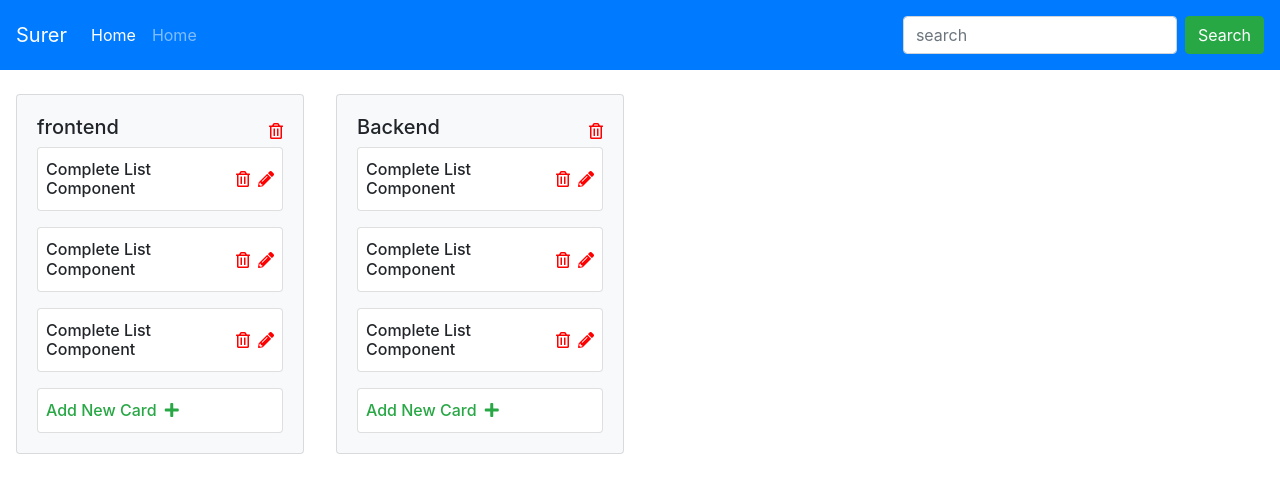
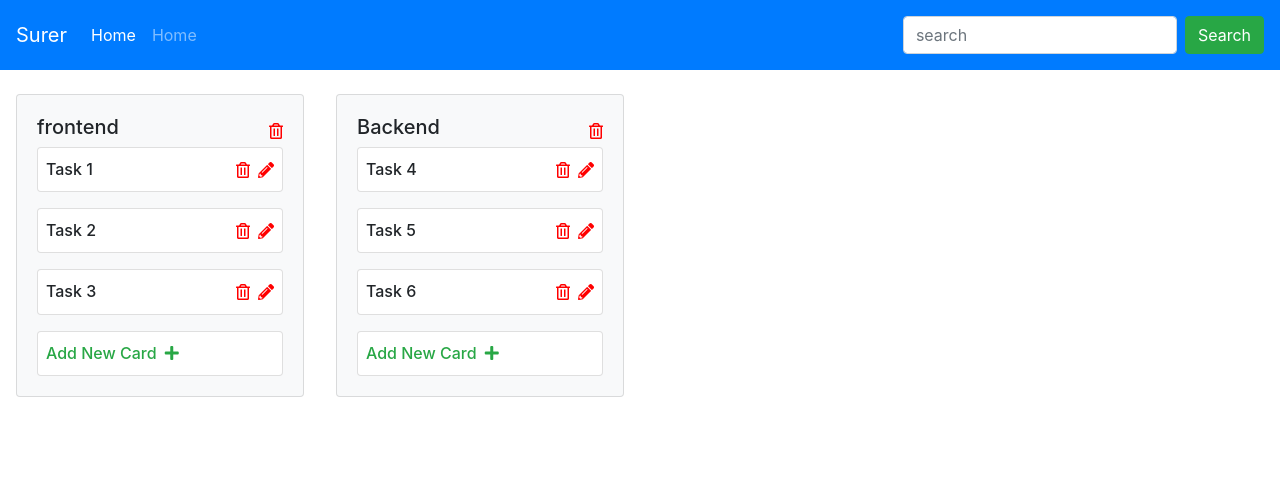
Before and after one commit to kyrogex1/surer, a React (Create React App) app: page / in a window 1280 px wide. Shown: the top 492 px of the page. Built offline with nearby package versions, Linux system fonts and the light colour scheme.

Commit message:
Implemented DragDrop

```diff
--- a/package.json
+++ b/package.json
@@ -8,6 +8,7 @@
     "@testing-library/user-event": "^12.8.3",
     "bootstrap": "^4.6.0",
     "react": "^17.0.2",
+    "react-beautiful-dnd": "^13.1.0",
     "react-bootstrap": "^1.5.2",
     "react-dom": "^17.0.2",
     "react-scripts": "4.0.3",
--- a/src/components/BoardCard.js
+++ b/src/components/BoardCard.js
@@ -1,5 +1,6 @@
 import React, { useState } from 'react';
 import { Modal, Button } from 'react-bootstrap';
+import { Draggable } from 'react-beautiful-dnd';
 
 const BoardCard = props => {
 
@@ -9,8 +10,8 @@ const BoardCard = props => {
 
     const handleOnEditClick = () => {
         setShow(true);
-        setNewTitle(props.cardTitle);
-        setNewDescription(props.cardDescription);
+        setNewTitle(props.card.title);
+        setNewDescription(props.card.description);
     }
 
     const handleOnEditSave = () => {
@@ -24,21 +25,35 @@ const BoardCard = props => {
         }
     }
 
-    return (
-        <React.Fragment>
-            <div class="card mb-3 p-2">
-                <div class="d-flex">
-                    <h6 class="card-title my-1 mr-auto">{props.cardTitle}</h6>
-                    <i class="far fa-trash-alt my-auto"
+    const draggableFunc = (provided, snapshot) => {
+        return (
+            <div
+            className={`card mb-3 p-2 ${snapshot.isDragging ? "bg-success" : ""}`}
+            {...provided.draggableProps}
+            {...provided.dragHandleProps}
+            ref={provided.innerRef}
+            >
+                <div className="d-flex">
+                    <h6 className="card-title my-1 mr-auto">{props.card.title}</h6>
+                    <i className="far fa-trash-alt my-auto"
                     style={{color : "red"}}
                     onClick={handleOnDeleteClick}
                     />
-                    <i class="fas fa-pencil-alt my-auto ml-2"
+                    <i className="fas fa-pencil-alt my-auto ml-2"
                     style={{color : "red"}}
                     onClick={handleOnEditClick}
                     />
                 </div>
             </div>
+
+        )
+    }
+
+    return (
+        <React.Fragment>
+            <Draggable draggableId={props.card.id} index={props.index}>
+                {draggableFunc}
+            </Draggable>
             <Modal show={show} onHide={() => setShow(false)}>
                 <Modal.Header closeButton>
                     <Modal.Title>{`Editting card`}</Modal.Title>
--- a/src/components/BoardColumn.js
+++ b/src/components/BoardColumn.js
@@ -1,9 +1,11 @@
 import React, { useState } from 'react';
 import BoardCard from './BoardCard';
 import { Modal, Button } from 'react-bootstrap';
+import { Droppable } from 'react-beautiful-dnd';
 
 const BoardColumn = props => {
 
+    const [isDraggingOver, setIsDraggingOver] = useState(false);
     const [show, setShow] = useState(false);
     const [newTitle, setNewTitle] = useState("");
     const [newDescription, setNewDescription] = useState("");
@@ -13,8 +15,9 @@ const BoardColumn = props => {
             props.column.cards.map((card, index) => {
                 return (
                     <BoardCard
-                    cardTitle={card.title}
-                    cardDescription={card.description}
+                    key={card.id}
+                    card={card}
+                    index={index}
                     modifyCard={(cardTitle, cardDescription) => {
                         props.modifyCard(props.columnIndex, cardTitle, cardDescription, index)
                     }}
@@ -33,19 +36,35 @@ const BoardColumn = props => {
         props.addCardToColumn(props.columnIndex, newTitle, newDescription);
     }
 
+    const droppableFunc = (provided, snapshot) => {
+        setIsDraggingOver(snapshot.isDraggingOver);
+
+        return (
+            <div
+            {...provided.droppableProps}
+            ref={provided.innerRef}
+            >
+                {renderBoardCards()}
+            {provided.placeholder}
+            </div>
+        )
+    }
+
     return (
         <div className="mx-3">
-            <div className="card bg-light" style={{width : "18rem"}}>
+            <div className={`card ${isDraggingOver ? "bg-warning" : "bg-light"}`} style={{width : "18rem"}}>
                 <div className="card-body">
                     <div className="d-flex">
                         <h5 className="card-title mb-2 mr-auto">{props.column.columnTitle}</h5>
-                        <i class="far fa-trash-alt my-auto" style={{color : "red"}}/>
+                        <i className="far fa-trash-alt my-auto" style={{color : "red"}}/>
                     </div>
-                    {renderBoardCards()}
+                    <Droppable droppableId={props.column.id}>
+                        {droppableFunc}
+                    </Droppable>
                     <div className="card p-2" onClick={() => setShow(true)}>
-                        <h6 class="card-title my-1 mr-auto text-success">
+                        <h6 className="card-title my-1 mr-auto text-success">
                             Add New Card
-                            <i class="fas fa-plus ml-2" />
+                            <i className="fas fa-plus ml-2" />
                         </h6>
                     </div>
                 </div>
--- a/src/components/BoardContainer.js
+++ b/src/components/BoardContainer.js
@@ -1,6 +1,7 @@
 import React, { useState } from 'react';
 import BoardColumn from './BoardColumn';
 import {v4 as uuid} from 'uuid';
+import { DragDropContext } from 'react-beautiful-dnd';
 
 const initialColumns = [
     {   id : uuid(),
@@ -8,17 +9,17 @@ const initialColumns = [
         cards : [
             {
             id : (uuid()),
-            title : "Complete List Component",
+            title : "Task 1",
             description : "Lorem ipsum dolor sit amet consectetur adipisicing elit. Non laboriosam architecto delectus autem natus veritatis repellat officiis? Voluptates ex tenetur molestiae et, esse nemo. Cupiditate, placeat animi labore facilis harum debitis sunt officia dolorem voluptatibus impedit fugit natus. Sed, provident? Adipisci minima quibusdam a tempore explicabo aliquid doloremque vel corporis."
             },
             {
             id : (uuid()),
-            title : "Complete List Component",
+            title : "Task 2",
             description : "Lorem ipsum dolor sit amet consectetur adipisicing elit. Non laboriosam architecto delectus autem natus veritatis repellat officiis? Voluptates ex tenetur molestiae et, esse nemo. Cupiditate, placeat animi labore facilis harum debitis sunt officia dolorem voluptatibus impedit fugit natus. Sed, provident? Adipisci minima quibusdam a tempore explicabo aliquid doloremque vel corporis."
             },
             {
             id : (uuid()),
-            title : "Complete List Component",
+            title : "Task 3",
             description : "Lorem ipsum dolor sit amet consectetur adipisicing elit. Non laboriosam architecto delectus autem natus veritatis repellat officiis? Voluptates ex tenetur molestiae et, esse nemo. Cupiditate, placeat animi labore facilis harum debitis sunt officia dolorem voluptatibus impedit fugit natus. Sed, provident? Adipisci minima quibusdam a tempore explicabo aliquid doloremque vel corporis."
             },
         ]
@@ -28,17 +29,17 @@ const initialColumns = [
         cards : [
             {
             id : (uuid()),
-            title : "Complete List Component",
+            title : "Task 4",
             description : "Lorem ipsum dolor sit amet consectetur adipisicing elit. Non laboriosam architecto delectus autem natus veritatis repellat officiis? Voluptates ex tenetur molestiae et, esse nemo. Cupiditate, placeat animi labore facilis harum debitis sunt officia dolorem voluptatibus impedit fugit natus. Sed, provident? Adipisci minima quibusdam a tempore explicabo aliquid doloremque vel corporis."
             },
             {
             id : (uuid()),
-            title : "Complete List Component",
+            title : "Task 5",
             description : "Lorem ipsum dolor sit amet consectetur adipisicing elit. Non laboriosam architecto delectus autem natus veritatis repellat officiis? Voluptates ex tenetur molestiae et, esse nemo. Cupiditate, placeat animi labore facilis harum debitis sunt officia dolorem voluptatibus impedit fugit natus. Sed, provident? Adipisci minima quibusdam a tempore explicabo aliquid doloremque vel corporis."
             },
             {
             id : (uuid()),
-            title : "Complete List Component",
+            title : "Task 6",
             description : "Lorem ipsum dolor sit amet consectetur adipisicing elit. Non laboriosam architecto delectus autem natus veritatis repellat officiis? Voluptates ex tenetur molestiae et, esse nemo. Cupiditate, placeat animi labore facilis harum debitis sunt officia dolorem voluptatibus impedit fugit natus. Sed, provident? Adipisci minima quibusdam a tempore explicabo aliquid doloremque vel corporis."
             },
         ]
@@ -69,6 +70,27 @@ const BoardContainer = props => {
         setColumns(updatedColumns);
     }
 
+    const onDragEnd = ({source, destination}) => {
+        const updatedColumns = [...columns]
+        const sourceColumn = updatedColumns.find(column => column.id === source.droppableId);
+        const sourceItem = sourceColumn.cards[source.index];
+
+        if (source.droppableId === destination.droppableId)
+            if (source.index === destination.droppableId)
+                return;
+            else {
+                sourceColumn.cards.splice(source.index, 1);
+                sourceColumn.cards.splice(destination.index, 0, sourceItem);
+            }
+        else {
+            sourceColumn.cards.splice(source.index, 1);
+            const destinationColumn = updatedColumns.find(column => column.id === destination.droppableId);
+            destinationColumn.cards.splice(destination.index, 0, sourceItem);
+        }
+        setColumns(updatedColumns);
+
+    }
+
     const renderColumns = () => {
         return (
             columns.map((column, index) => {
@@ -80,9 +102,11 @@ const BoardContainer = props => {
     }
 
     return (
-        <div className="w-100 d-flex mt-4">
-            {renderColumns()}
-        </div>
+        <DragDropContext onDragEnd={onDragEnd}>
+            <div className="w-100 d-flex mt-4">
+                {renderColumns()}
+            </div>
+        </DragDropContext>
     )
 }
 
--- a/src/components/Header.js
+++ b/src/components/Header.js
@@ -3,19 +3,19 @@ import React from 'react';
 const Header = props => {
     return (
         <nav className="navbar navbar-expand-lg navbar-dark bg-primary">
-                <a class="navbar-brand" href="#">Surer</a>
-                <div class="navbar-collapse">
-                    <ul class="navbar-nav mr-auto">
-                        <li class="nav-item active">
-                            <a class="nav-link" href="#">Home</a>
+                <a className="navbar-brand" href="#">Surer</a>
+                <div className="navbar-collapse">
+                    <ul className="navbar-nav mr-auto">
+                        <li className="nav-item active">
+                            <a className="nav-link" href="#">Home</a>
                         </li>
-                        <li class="nav-item">
-                            <a class="nav-link" href="#">Home</a>
+                        <li className="nav-item">
+                            <a className="nav-link" href="#">Home</a>
                         </li>
                     </ul>
-                    <form class="form-inline my-2">
-                        <input class="form-control mx-2" type="search" placeholder="search" />
-                        <button class="btn btn-success" type="submit">Search</button>
+                    <form className="form-inline my-2">
+                        <input className="form-control mx-2" type="search" placeholder="search" />
+                        <button className="btn btn-success" type="submit">Search</button>
                     </form>
                 </div>
         </nav>
```
Also changed, not shown: 1 other file (tests, documents, lock files or other folders).
